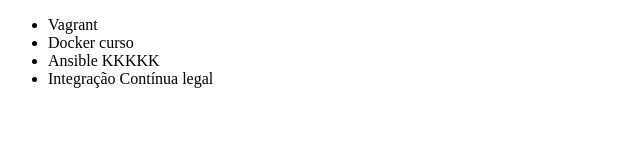
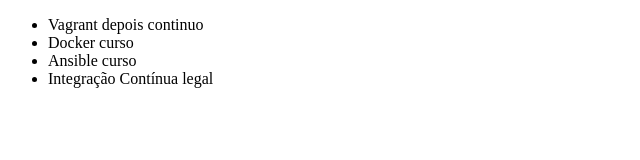
Before and after one commit to matheusmoraes2/Alura-git, a plain HTML site: page index.html in a window 1280 px wide. Shown: the whole page, without its empty margins (0-640 px from the left). Drawn offline with Linux system fonts and the light colour scheme.

Commit message:
corrigindo nome do curso

```diff
--- a/index.html
+++ b/index.html
@@ -6,9 +6,9 @@
 </head>
 <body>
     <ul>
-        <li>Vagrant</li>
+        <li>Vagrant depois continuo</li>
         <li>Docker curso</li>
-        <li>Ansible KKKKK</li>
+        <li>Ansible curso</li>
         <li>Integração Contínua legal</li>
     </ul>
 </body>
```
